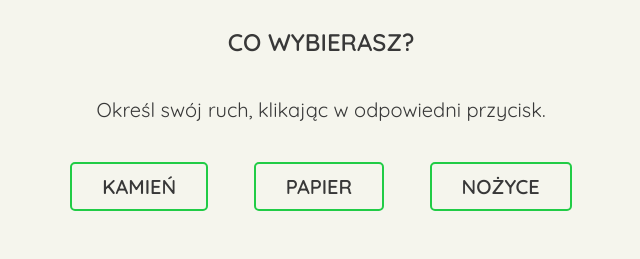
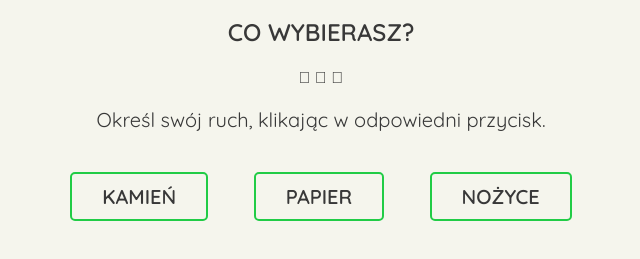
Before and after one commit to martaqh/javascript-prework, a website: page index.html in a window 1280 px wide. Shown: the part 303-562 px from the top of the page, without its empty margins (319-959 px from the left). Drawn offline with nearby package versions, Linux system fonts and the light colour scheme.

Commit message:
Add font awesome icons

```diff
--- a/index.html
+++ b/index.html
@@ -3,10 +3,10 @@
 <head>
 	<meta charset="UTF-8">
 	<title>Kamień, papier, nożyce</title>
-
+	<link rel="stylesheet" href="https://use.fontawesome.com/releases/v5.5.0/css/all.css">
 	<link href="https://fonts.googleapis.com/css2?family=Caveat+Brush&family=Quicksand:wght@400;600&display=swap" rel="stylesheet">
 	<link rel="stylesheet" href="css/style.css">
-	<script src="https://kit.fontawesome.com/fa225f0eca.js" crossorigin="anonymous"></script>
+
 </head>
 <body>
 	<div class="container">
@@ -15,6 +15,11 @@
 		</h1>
 		<h3>Co wybierasz?
 		</h3>
+		<div class="hands">
+			<i class="fas fa-hand-rock"></i>
+			<i class="fas fa-hand-paper"></i>
+			<i class="fas fa-hand-scissors"></i>
+		</div>
 		<p>
 			Określ swój ruch, klikając w odpowiedni przycisk.
 		</p>
```
